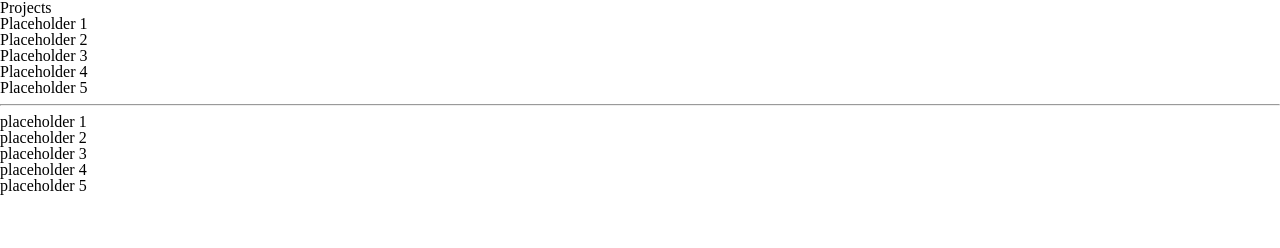
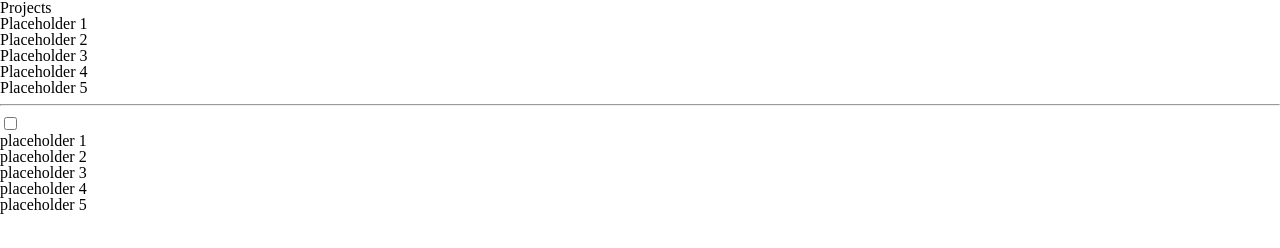
Before and after one commit to hamzahuda/to-do-list, a plain HTML site: page index.html in a window 1280 px wide. Drawn offline with Linux system fonts and the light colour scheme.

Commit message:
Style checkboxes

```diff
--- a/index.html
+++ b/index.html
@@ -29,7 +29,10 @@
             <div id="projectTitle"></div>
             <hr>
             <div id="todoList">
-                <div class="todo">placeholder 1</div>
+                <div class="todo">
+                    <input type="checkbox" class="todo-checkbox">
+                    <div class="todo-title">placeholder 1</div>
+                </div>
                 <div class="todo">placeholder 2</div>
                 <div class="todo">placeholder 3</div>
                 <div class="todo">placeholder 4</div>
```
